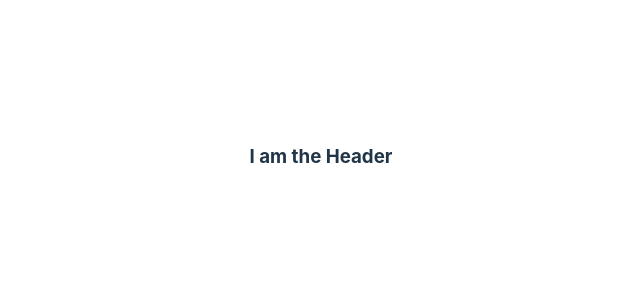
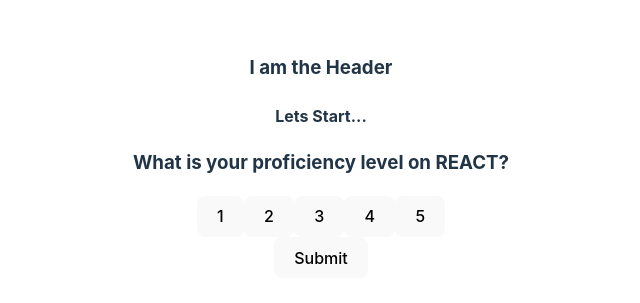
Before and after one commit to Angry-Bob/november-hackathon, a React (Vite) app in the folder frontend/hackathon-thon/: page /proficiency in a window 1280 px wide. Before the commit this address had no page. Shown: the part 243-546 px from the top of the page, without its empty margins (319-959 px from the left). Built offline with nearby package versions, Linux system fonts and the light colour scheme.

Commit message:
Proficiency.jsx

```diff
--- a/frontend/hackathon-thon/package.json
+++ b/frontend/hackathon-thon/package.json
@@ -11,7 +11,8 @@
   },
   "dependencies": {
     "react": "^18.2.0",
-    "react-dom": "^18.2.0"
+    "react-dom": "^18.2.0",
+    "react-router-dom": "^6.19.0"
   },
   "devDependencies": {
     "@types/react": "^18.2.37",
--- a/frontend/hackathon-thon/src/components/Main.jsx
+++ b/frontend/hackathon-thon/src/components/Main.jsx
@@ -1,11 +1,14 @@
 import { Route, Routes } from 'react-router-dom'
 import Home from './Home'
+import Proficiency from './proficiency'
+
 
 export default function Main(props) {
     return (
         <div>
             <Routes>
                 <Route path = '/' element = {<Home/>} />
+                <Route path = '/proficiency' element = {<Proficiency/>} />
             </Routes>
         </div>
     )
--- /dev/null
+++ b/frontend/hackathon-thon/src/components/proficiency.jsx
@@ -0,0 +1,69 @@
+import React, { useState } from 'react';
+
+const Proficiency = () => {
+  const [reactProficiency, setReactProficiency] = useState(0);
+  const [djangoProficiency, setDjangoProficiency] = useState(0);
+  const [mongoProficiency, setMongoProficiency] = useState(0);
+  const [codingTime, setCodingTime] = useState(0);
+  const [currentQuestion, setCurrentQuestion] = useState(0);
+
+  const questions = [
+    'What is your proficiency level on REACT?',
+    'What is your proficiency level on Django?',
+    'What is your proficiency level on MANGO?',
+    'How much time have you invested into coding?',
+  ];
+
+  const handleButtonClick = (value) => {
+    switch (currentQuestion) {
+      case 0:
+        setReactProficiency(value);
+        break;
+      case 1:
+        setDjangoProficiency(value);
+        break;
+      case 2:
+        setMongoProficiency(value);
+        break;
+      case 3:
+        setCodingTime(value);
+        break;
+      default:
+        break;
+    }
+  };
+
+  const handleSubmit = () => {
+    // Handle the submitted answer here if needed
+
+    // Move to the next question
+    setCurrentQuestion(currentQuestion + 1);
+  };
+
+  return (
+    <div>
+      <h4>Lets Start...</h4>
+
+      {currentQuestion < questions.length ? (
+        <div>
+          <h3>{questions[currentQuestion]}</h3>
+          <div>
+            {[1, 2, 3, 4, 5].map((value) => (
+              <button key={value} onClick={() => handleButtonClick(value)}>
+                {value}
+              </button>
+            ))}
+          </div>
+
+          <button onClick={handleSubmit}>Submit</button>
+        </div>
+      ) : (
+        <div>
+          <h4>Thank you for submitting your answers!</h4>
+        </div>
+      )}
+    </div>
+  );
+};
+
+export default Proficiency;
```
Also changed, not shown: 1 other file (tests, documents, lock files or other folders).
